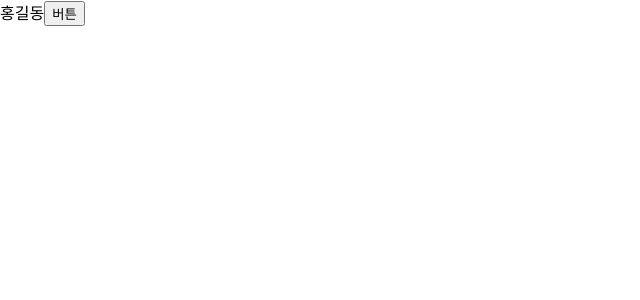
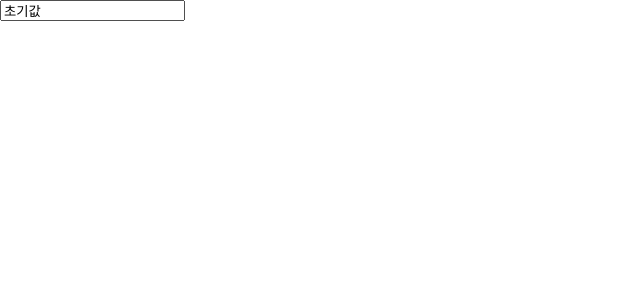
Before and after one commit to qoalstn44/React, a React (Create React App) app in the folder week-1/: page / in a window 1280 px wide. Shown: the top 300 px of the page, without its empty margins (0-640 px from the left). Built offline with nearby package versions, Linux system fonts and the light colour scheme.

Commit message:
input, state

```diff
--- a/week-1/src/App.js
+++ b/week-1/src/App.js
@@ -1,18 +1,18 @@
 // src/App.js
 
-import React from "react";
+import React, { useState } from "react";
 
-function App() {
-  function onClick() {
-    setName("이몽룡");
-  }
-  const [name, setName] = React.useState("홍길동");
+const App = () => {
+  const [value, setValue] = useState("초기값");
+  const onChange = (e) => {
+    const inputValue = e.target.value;
+    setValue(inputValue);
+  };
   return (
     <div>
-      {name}
-      <button onClick={onClick}>버튼</button>
+      <input type="tsxt" onChange={onChange} value={value} />
     </div>
   );
-}
+};
 
 export default App;
```
